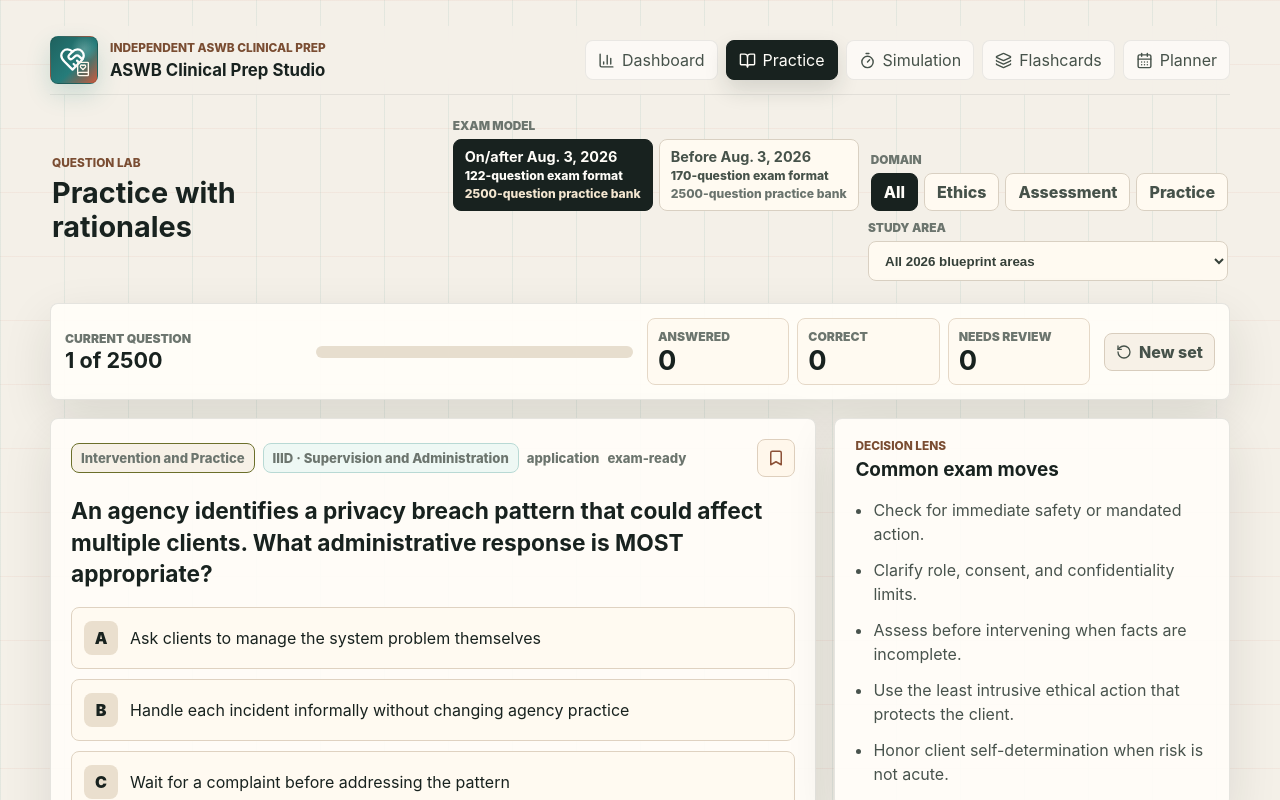
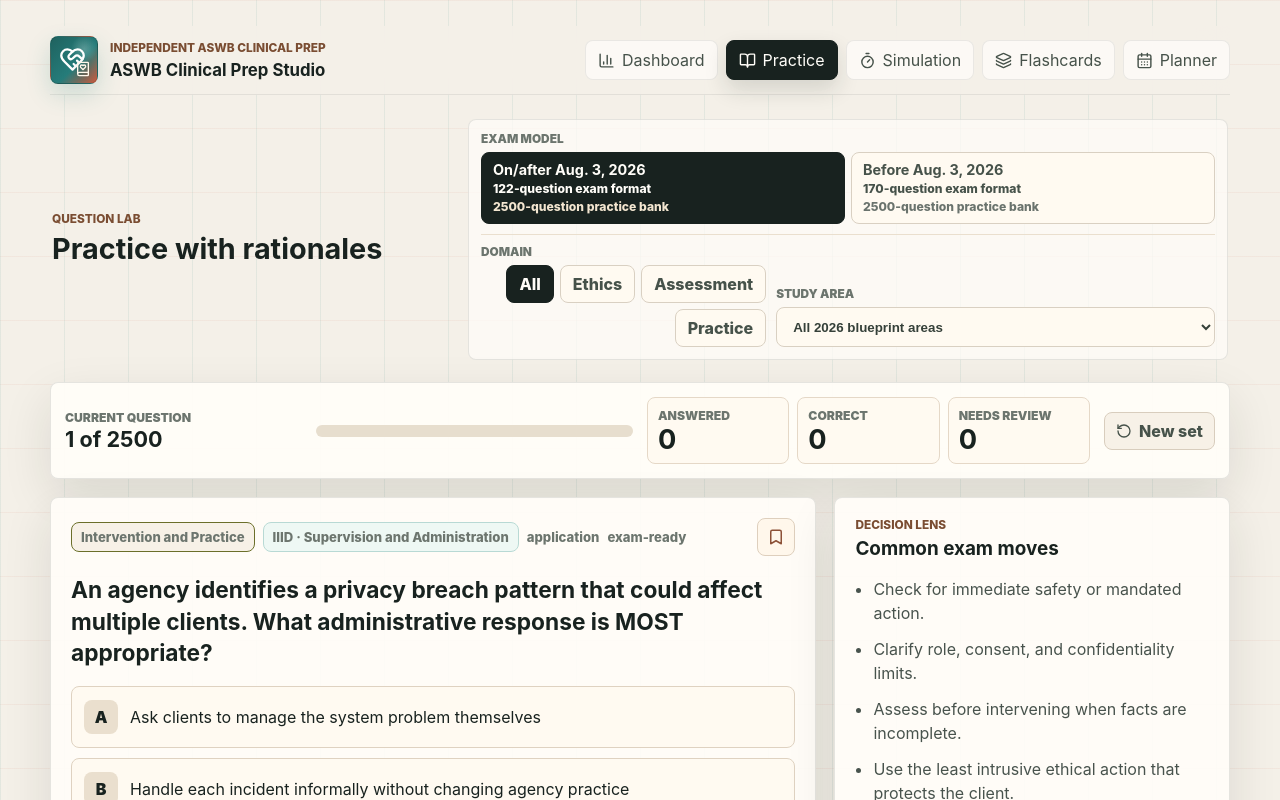
Before and after one commit to idrissenayat/ASWB-Clinical-Prep-Studio, a React (Vite) app: page / in a window 1280 px wide. Both pictures are taken after a click on the button "Practice". Shown: the top 800 px of the page. Built offline with nearby package versions, Linux system fonts and the light colour scheme.

Commit message:
Improve practice filter hierarchy

```diff
--- a/src/App.tsx
+++ b/src/App.tsx
@@ -892,7 +892,10 @@ function PracticeView({
           <h2>Practice with rationales</h2>
         </div>
         <div className="practice-filter-panel">
+          <div className="filter-row is-model">
             <ExamModelSelector value={examModel} onChange={changeExamModel} />
+          </div>
+          <div className="filter-row is-dependent">
             <div className="filter-group">
               <span className="filter-label">Domain</span>
               <div className="segmented-control" aria-label="Domain filter">
@@ -921,6 +924,7 @@ function PracticeView({
               value={areaFilter}
               onChange={changeAreaFilter}
             />
+          </div>
         </div>
       </div>
 
--- a/src/styles.css
+++ b/src/styles.css
@@ -508,11 +508,29 @@ input:disabled {
 }
 
 .practice-filter-panel {
-  display: flex;
-  flex-wrap: wrap;
-  align-items: flex-end;
-  justify-content: flex-end;
-  gap: 10px 12px;
+  display: grid;
+  width: min(100%, 760px);
+  gap: 10px;
+  padding: 12px;
+  background: rgba(255, 253, 248, 0.72);
+  border: 1px solid rgba(24, 34, 31, 0.1);
+  border-radius: 8px;
+}
+
+.filter-row {
+  display: grid;
+  gap: 10px;
+}
+
+.filter-row.is-model {
+  grid-template-columns: 1fr;
+}
+
+.filter-row.is-dependent {
+  grid-template-columns: minmax(220px, 0.65fr) minmax(300px, 1fr);
+  align-items: end;
+  padding-top: 10px;
+  border-top: 1px solid #eadfce;
 }
 
 .filter-group,
@@ -531,7 +549,7 @@ input:disabled {
 }
 
 .model-group {
-  min-width: min(360px, 100%);
+  min-width: 0;
 }
 
 .model-toggle {
@@ -572,7 +590,7 @@ input:disabled {
 }
 
 .area-select {
-  min-width: min(360px, 100%);
+  min-width: 0;
 }
 
 .area-select select {
@@ -1267,6 +1285,11 @@ input:disabled {
 
   .practice-filter-panel {
     justify-content: flex-start;
+    width: 100%;
+  }
+
+  .filter-row.is-dependent {
+    grid-template-columns: 1fr;
   }
 
   .hero-panel,
@@ -1417,6 +1440,7 @@ input:disabled {
   }
 
   .practice-filter-panel,
+  .filter-row,
   .model-group,
   .filter-group,
   .area-select,
```
Lines whose indentation alone changed are shown as unchanged.
